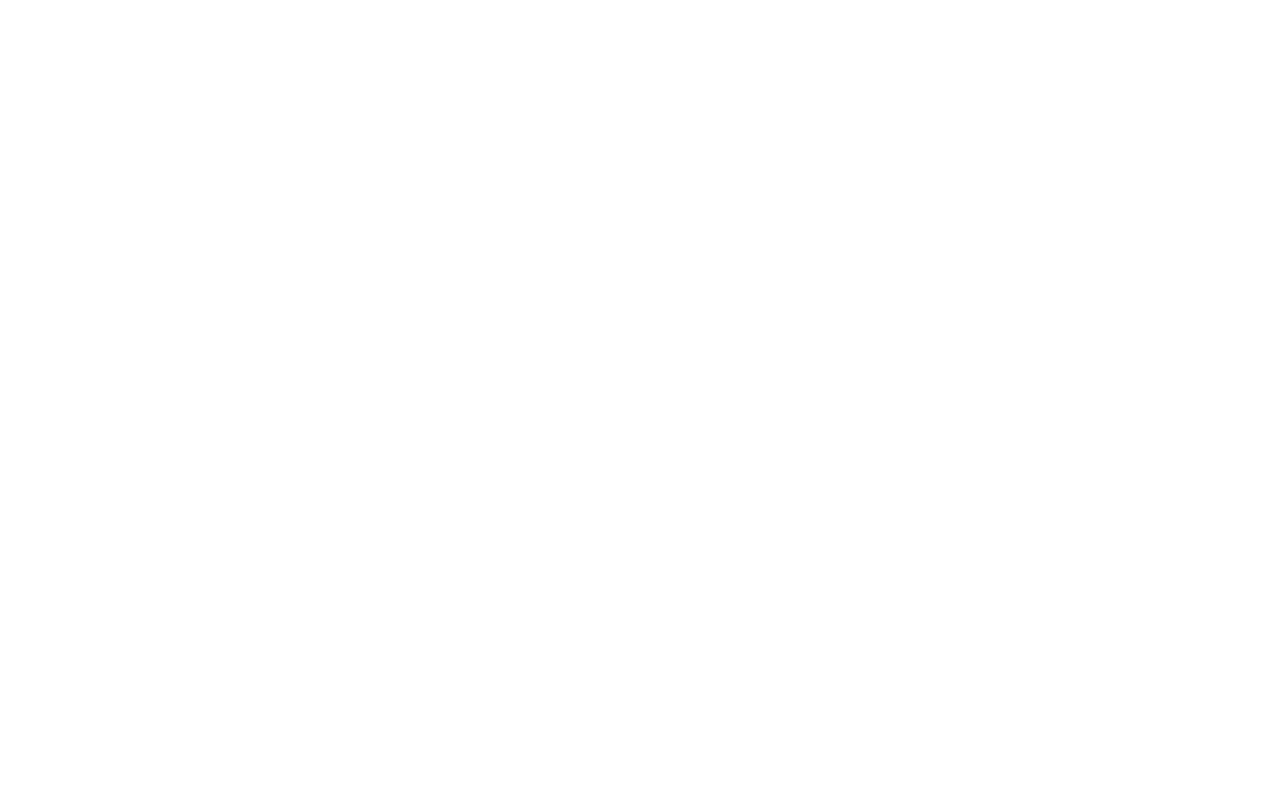
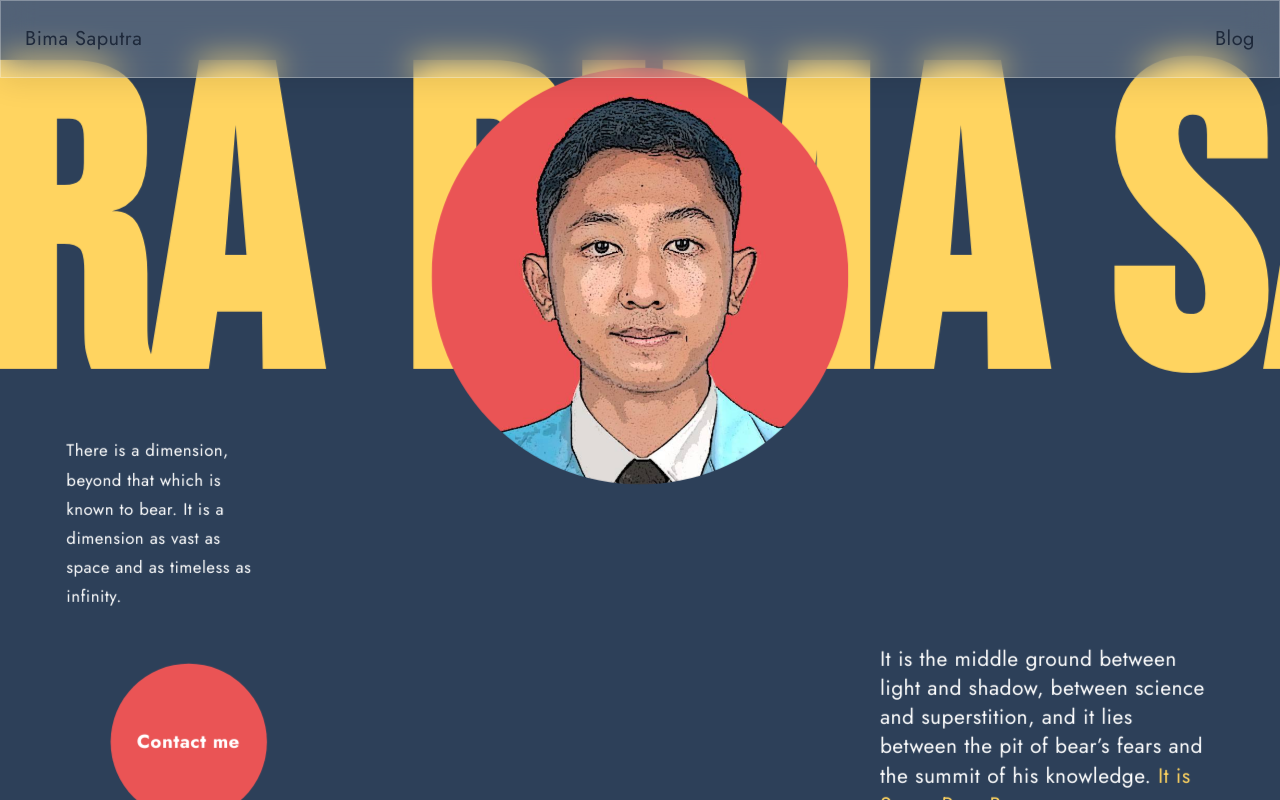
Before and after one commit to bmsptra24/Portofolio, a Next.js app: page / in a window 1280 px wide. Built offline with nearby package versions, Linux system fonts and the light colour scheme.

Commit message:
fix: edit route from /profil to /

```diff
--- a/src/app/page.tsx
+++ b/src/app/page.tsx
@@ -1,3 +1,25 @@
-export default function Home() {
-  return <></>
+import React from 'react'
+
+import '../styles/profil.scss'
+import Image from 'next/image'
+import Header from '@/components/Header/Header'
+import Puisi from '@/components/Profil/Puisi'
+import Project from '@/components/Profil/Project'
+import Person from '@/components/Profil/Person'
+import Skills from '@/components/Profil/Skills'
+import Footer from '@/components/Footer/Footer'
+
+const Page = () => {
+  return (
+    <main className="profil-container">
+      <Header />
+      <Person />
+      <Skills />
+      <Puisi />
+      <Project />
+      <Footer />
+    </main>
+  )
 }
+
+export default Page
--- a/src/app/profil/page.tsx
+++ /dev/null
@@ -1,26 +0,0 @@
-import React from 'react'
-
-import '../../styles/profil.scss'
-import Image from 'next/image'
-import Header from '@/components/Header/Header'
-import Puisi from '@/components/Profil/Puisi'
-import { bebasNeue } from '@/styles/font'
-import Project from '@/components/Profil/Project'
-import Person from '@/components/Profil/Person'
-import Skills from '@/components/Profil/Skills'
-import Footer from '@/components/Footer/Footer'
-
-const Page = () => {
-  return (
-    <main className="profil-container">
-      <Header />
-      <Person />
-      <Skills />
-      <Puisi />
-      <Project />
-      <Footer />
-    </main>
-  )
-}
-
-export default Page
--- a/src/components/Header/Header.tsx
+++ b/src/components/Header/Header.tsx
@@ -12,7 +12,7 @@
     >
       <header className="container mx-auto flex justify-between p-6 w-full">
         <Link
-          href={'/profil'}
+          href={'/'}
           className="hover:font-semibold hover:-tracking-wider transition-all cursor-pointer hover:text-slate-150"
         >
           Bima Saputra
```
